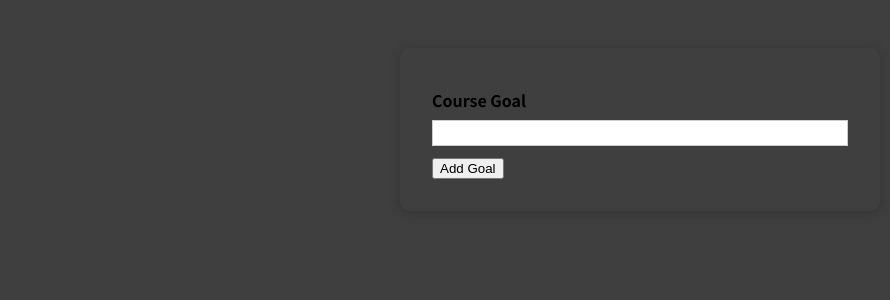
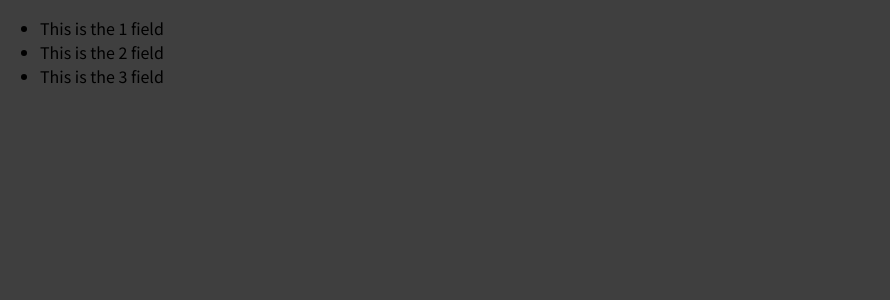
Before and after one commit to raginsky/react-study, a React (Create React App) app: page / in a window 1280 px wide. Shown: the top 300 px of the page, without its empty margins (0-890 px from the left). Built offline with nearby package versions, Linux system fonts and the light colour scheme.

Commit message:
revert to base

```diff
--- a/src/App.js
+++ b/src/App.js
@@ -1,40 +1,36 @@
 import React, {useState} from 'react';
-import CourseInput from './components/CourseGoals/CourseInput/CourseInput';
+import ListInput from './components/ListInput';
+import List from './components/List';
 import './App.css';
-import CourseGoalList from './components/CourseGoals/CourseGoalList/CourseGoalList';
 
-let i = 0;
+let counter = 0;
 const defaultData = [
-    {id: `id_${i++}`, text: `This is ${i} example item`},
-    {id: `id_${i++}`, text: `This is ${i} example item`},
+    {id: `field_${counter++}`, text: `This is the ${counter} field`},
+    {id: `field_${counter++}`, text: `This is the ${counter} field`},
+    {id: `field_${counter++}`, text: `This is the ${counter} field`},
 ];
 
 const App = () => {
-    const [courseGoals, setCourseGoals] = useState(defaultData);
-    const addItemHandler = item => {
-        setCourseGoals(prevItem => {
-            return [item, ...prevItem];
-        });
-    };
+    const [items, setItems] = useState(defaultData);
 
     let content = (
-        <p style={{ textAlign: 'center' }}>No goals found. Maybe add one?</p>
+        <li><p>Sorry, no fields found.</p></li>
     );
 
-    if (courseGoals.length > 0) {
-        content = (
-            <CourseGoalList items={courseGoals}/>
+    if (items.length > 0) {
+        return (
+            content = <List items={items}/>
         );
     }
 
     return (
         <div>
-            <section id="goal-form">
-                <CourseInput onAddItem={addItemHandler}/>
-            </section>
-            <section id="goals">
+            <div>
+                <ListInput/>
+            </div>
+            <div>
                 {content}
-            </section>
+            </div>
         </div>
     );
 };
--- a/src/components/CourseGoals/CourseGoalList/CourseGoalList.css
+++ /dev/null
@@ -1,5 +0,0 @@
-.goal-list {
-  list-style: none;
-  margin: 0;
-  padding: 0;
-}
--- a/src/components/CourseGoals/CourseGoalList/CourseGoalList.js
+++ /dev/null
@@ -1,10 +0,0 @@
-import React from 'react';
-import './CourseGoalList.css';
-
-const CourseGoalList = props => {
-    return (
-        <ul className="goal-list"></ul>
-    );
-};
-
-export default CourseGoalList;
--- a/src/components/CourseGoals/CourseInput/CourseInput.css
+++ /dev/null
@@ -1,24 +0,0 @@
-.form-control {
-  margin: 0.5rem 0;
-}
-
-.form-control label {
-  font-weight: bold;
-  display: block;
-  margin-bottom: 0.5rem;
-}
-
-.form-control input {
-  display: block;
-  width: 100%;
-  border: 1px solid #ccc;
-  font: inherit;
-  line-height: 1.5rem;
-  padding: 0 0.25rem;
-}
-
-.form-control input:focus {
-  outline: none;
-  background: #fad0ec;
-  border-color: #8b005d;
-}
--- a/src/components/CourseGoals/CourseInput/CourseInput.js
+++ /dev/null
@@ -1,31 +0,0 @@
-import React, {useState} from 'react';
-import './CourseInput.css';
-
-const CourseInput = props => {
-    const [enteredTitle, setEnteredTitle] = useState('');
-
-    const titleChangeHandler = (e) => {
-        setEnteredTitle(e.target.value);
-    };
-
-    const submitHandler = (e) => {
-        e.preventDefault();
-        const data = {
-            title: enteredTitle,
-        };
-        props.onAddData(data);
-        setEnteredTitle('');
-    };
-
-    return (
-        <form onSubmit={submitHandler}>
-            <div className="form-control">
-                <label>Course Goal</label>
-                <input type="text" value={enteredTitle} onChange={titleChangeHandler}/>
-            </div>
-            <button>Add Goal</button>
-        </form>
-    );
-};
-
-export default CourseInput;
--- /dev/null
+++ b/src/components/List.js
@@ -0,0 +1,22 @@
+import ListItem from './ListItem';
+
+const List = props => {
+    if (props.items.length === 0) {
+        return (
+            <p>Nothing found.</p>
+        );
+    }
+
+    return (
+        <ul>
+            {props.items.map(item =>
+                <ListItem
+                    key={item.id}
+                    text={item.text}
+                />
+            )}
+        </ul>
+    );
+};
+
+export default List;
--- /dev/null
+++ b/src/components/ListInput.js
@@ -0,0 +1,10 @@
+const ListInput = () => {
+    return (
+        <form>
+            <input type="text"/>
+            <button>Submit</button>
+        </form>
+    );
+};
+
+export default ListInput;
--- /dev/null
+++ b/src/components/ListItem.js
@@ -0,0 +1,9 @@
+const ListItem = props => {
+    return (
+        <li>
+            {props.text}
+        </li>
+    );
+};
+
+export default ListItem;
```
Also changed, not shown: src/components/CourseGoals/CourseGoalItem/CourseGoalItem.css (deleted, +0 -8 lines), src/components/CourseGoals/CourseGoalItem/CourseGoalItem.js (deleted, +0 -10 lines), src/components/UI/Button/Button.css (deleted, +0 -20 lines), src/components/UI/Button/Button.js (deleted, +0 -10 lines).
